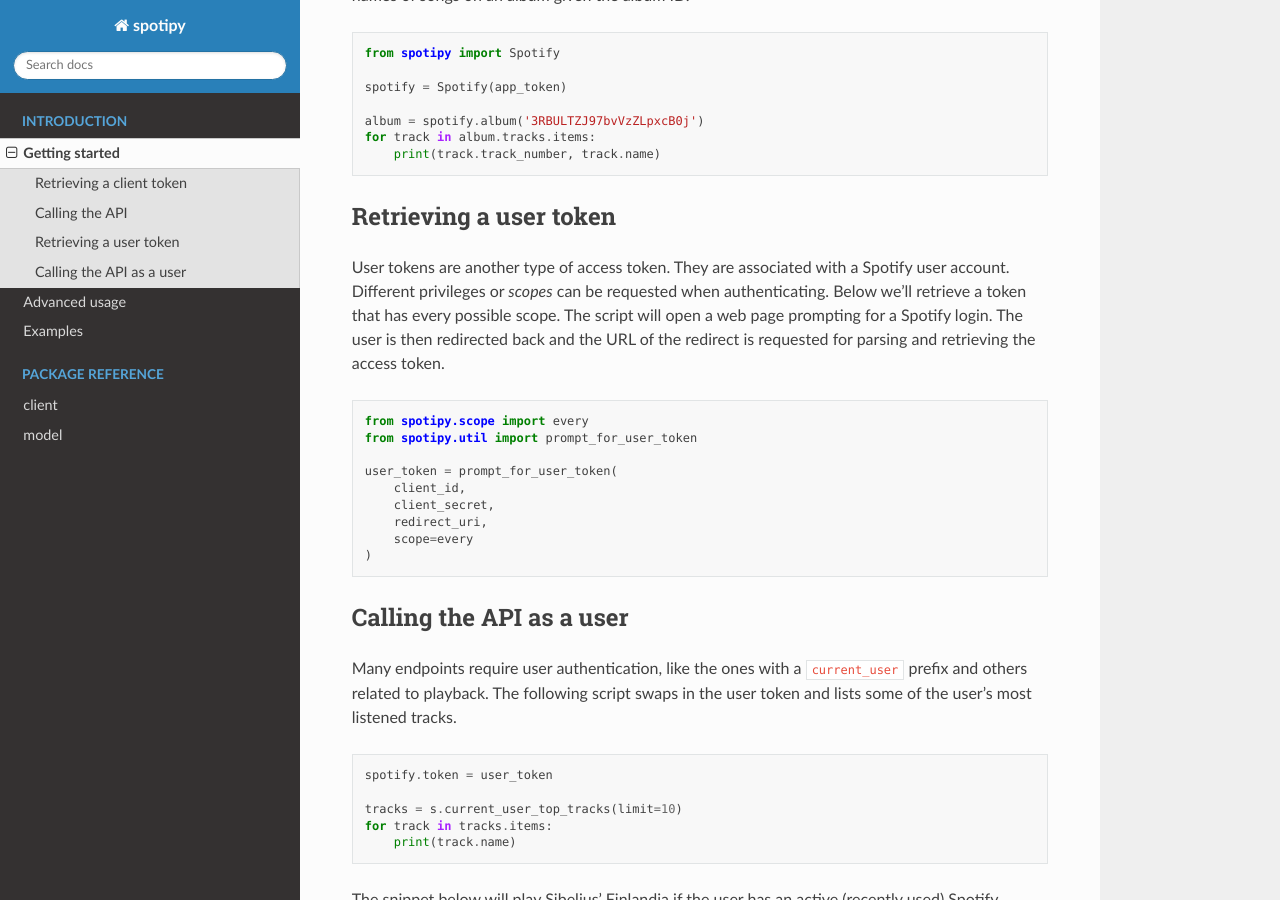
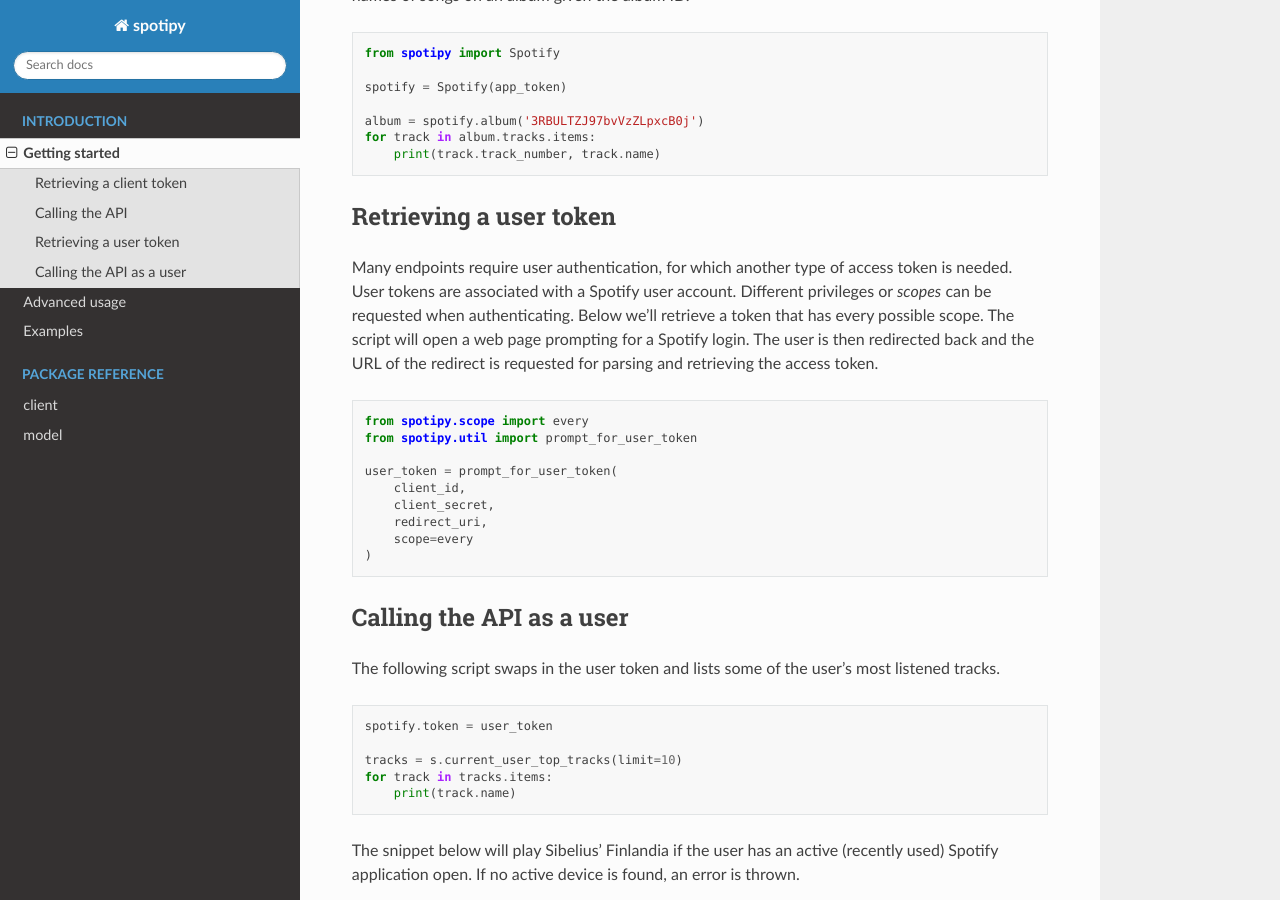
Before and after one commit to felix-hilden/tekore, a Sphinx documentation site: the page built from docs/documents/getting_started.rst, in a window 1280 px wide and 900 px high, scrolled down 671 px. Built offline with Sphinx 7.4.7 and the Read the Docs theme 2.0.0, drawn with Linux system fonts in a browser that asks for light colours; the version number could not be read and is left out.

Commit message:
Reword information on user tokens

```diff
--- a/docs/documents/getting_started.rst
+++ b/docs/documents/getting_started.rst
@@ -43,8 +43,9 @@
 
 Retrieving a user token
 -----------------------
-User tokens are another type of access token.
-They are associated with a Spotify user account.
+Many endpoints require user authentication,
+for which another type of access token is needed.
+User tokens are associated with a Spotify user account.
 Different privileges or `scopes` can be requested when authenticating.
 Below we'll retrieve a token that has every possible scope.
 The script will open a web page prompting for a Spotify login.
@@ -65,8 +66,6 @@
 
 Calling the API as a user
 -------------------------
-Many endpoints require user authentication,
-like the ones with a ``current_user`` prefix and others related to playback.
 The following script swaps in the user token and
 lists some of the user's most listened tracks.
 
```
